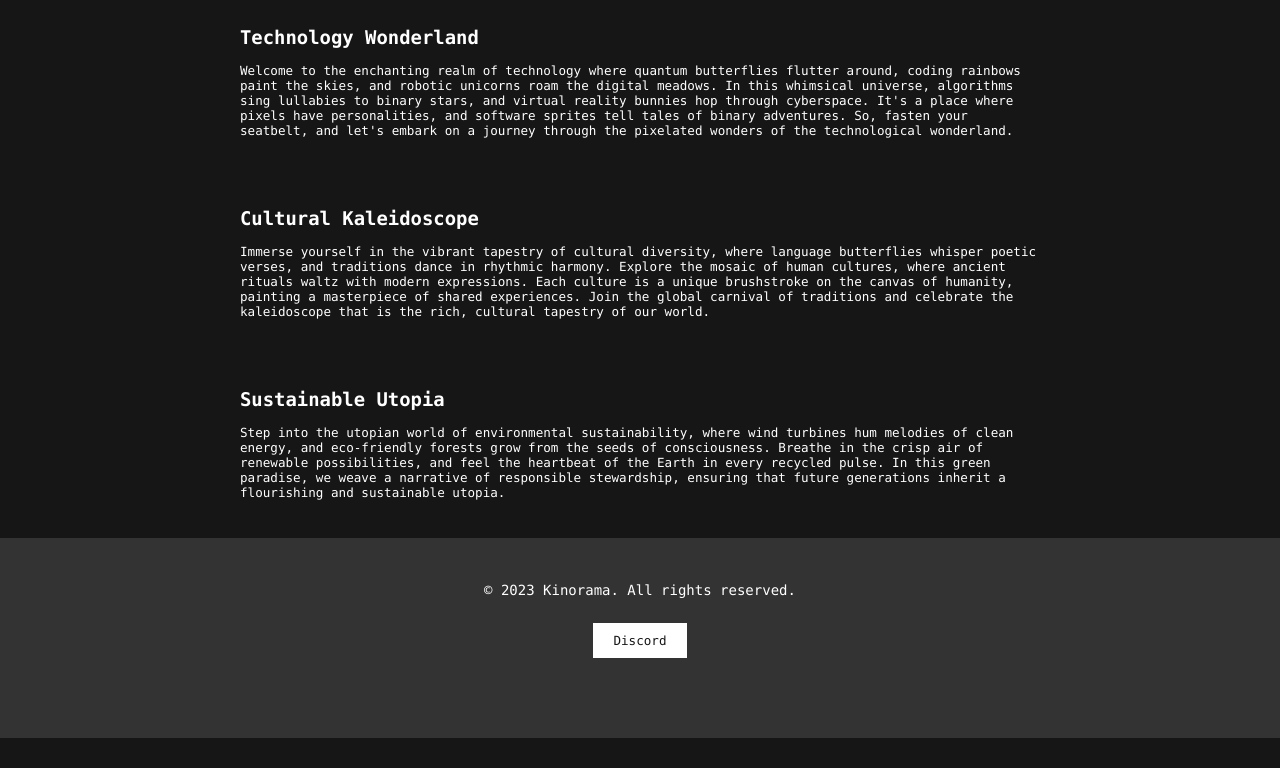
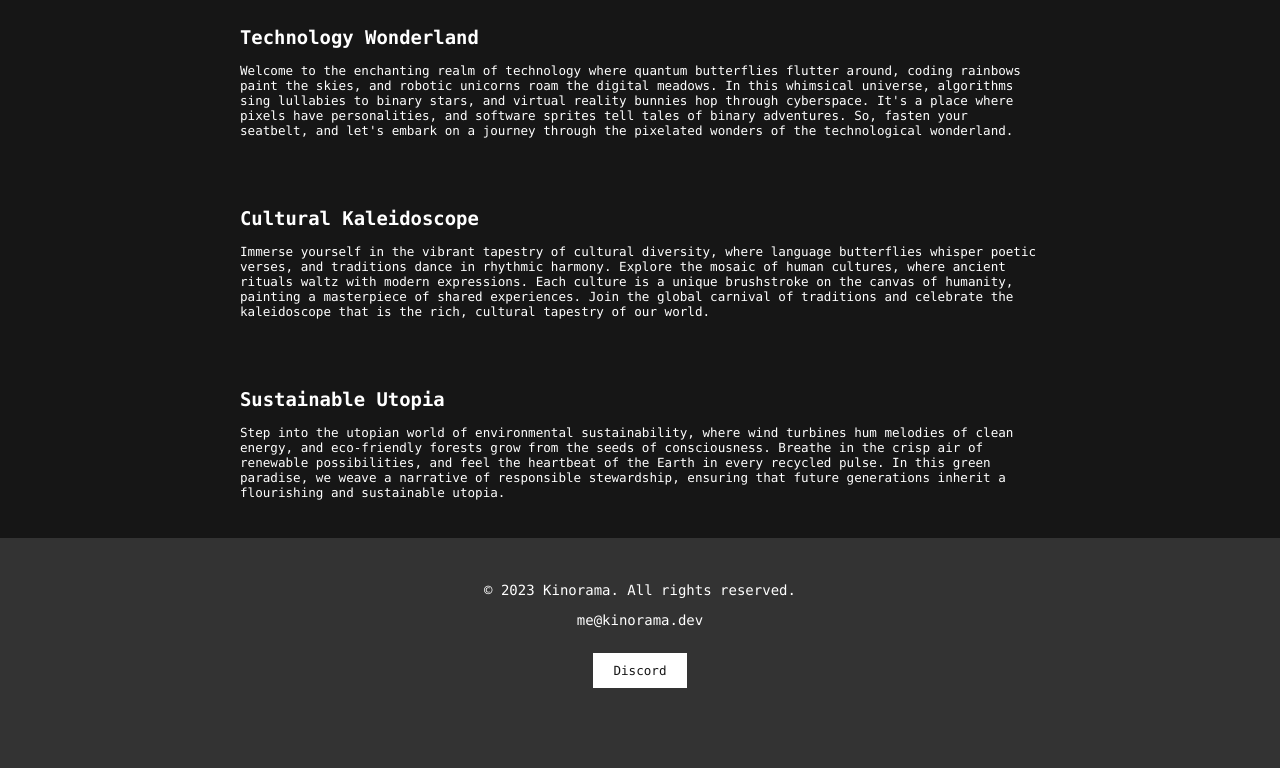
Before and after one commit to zkinorama/kinorama.dev, a plain HTML site: page index.html in a window 1280 px wide. Shown: the part 65-833 px from the top of the page. Before the commit the page ends 803 px from the top, so only its background shows below. Drawn offline with Linux system fonts and the light colour scheme.

Commit message:
Update index.html

```diff
--- a/index.html
+++ b/index.html
@@ -138,7 +138,7 @@
     </main>
 
     <footer>
-        <p>&copy; 2023 Kinorama. All rights reserved.</p>
+        <p>&copy; 2023 Kinorama. All rights reserved.</p> <p>me@kinorama.dev</p>
         <a class="discord-button" href="https://discord.gg/yz8q8DSmxK" target="_blank">Discord</a>
     </footer>
 
```
